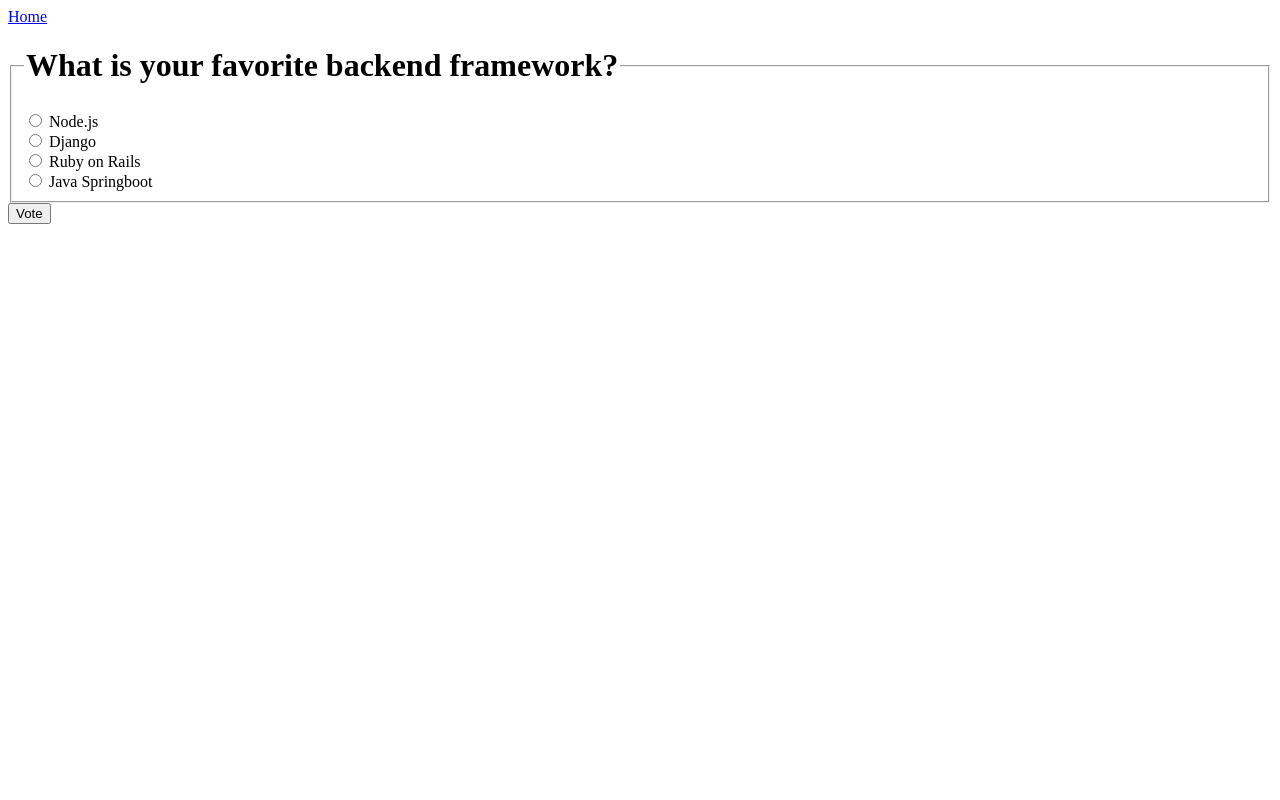
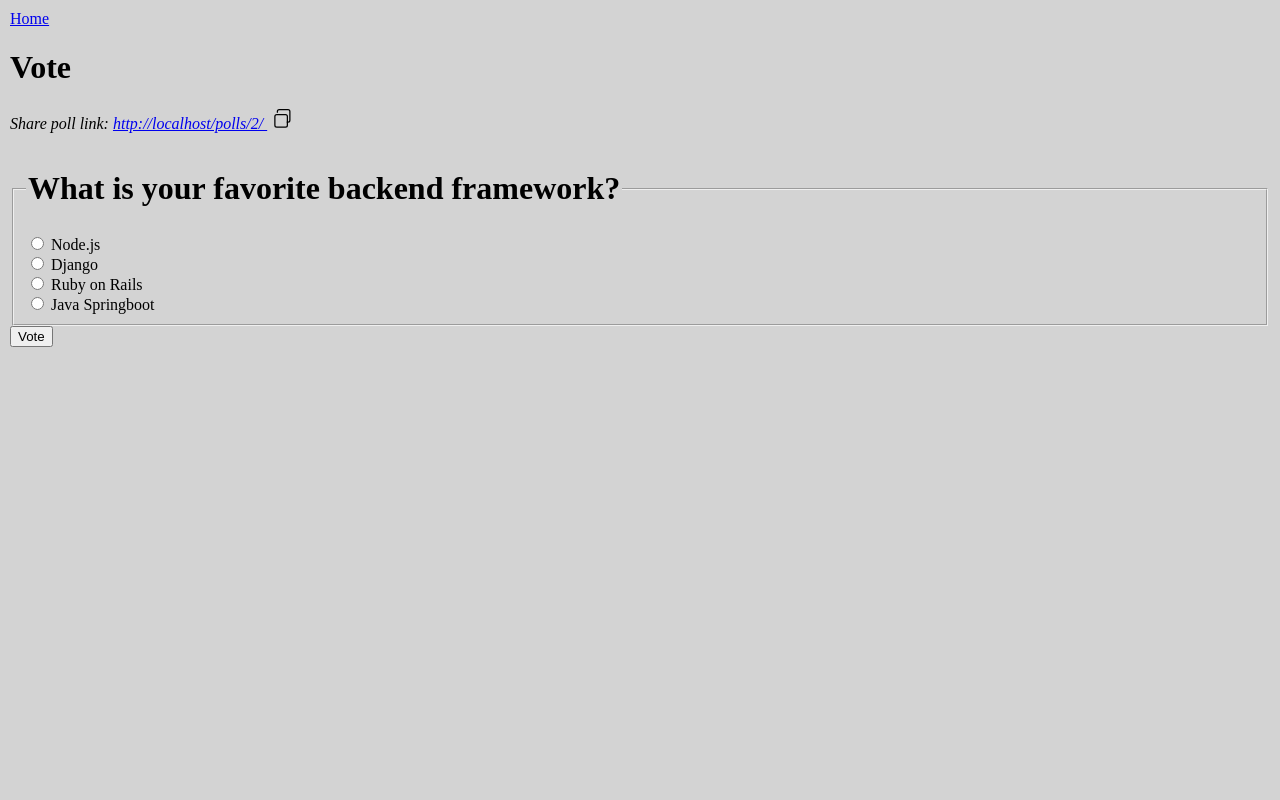
Before and after one commit to Daswanson22/django-web-app, a Django app: page /polls/2/ in a window 1280 px wide. Run offline with Django 5.2, Linux system fonts and the light colour scheme; data comes from the database, SQL or seed files in the repository; both versions use the stored data as it was after the commit.

Commit message:
Updated styling for polls and home page

```diff
--- a/mysite/settings.py
+++ b/mysite/settings.py
@@ -119,6 +119,11 @@ USE_TZ = True
 
 STATIC_URL = 'static/'
 
+STATICFILES_FINDERS = [
+    'django.contrib.staticfiles.finders.FileSystemFinder',
+    'django.contrib.staticfiles.finders.AppDirectoriesFinder',
+]
+
 # Default primary key field type
 # https://docs.djangoproject.com/en/5.1/ref/settings/#default-auto-field
 
--- /dev/null
+++ b/polls/static/polls/style.css
@@ -0,0 +1,53 @@
+body {
+    background-color: lightgray;
+    font-size: 16px;
+    margin: 0;
+    padding: 10px;
+}
+
+ul {
+    display: flex;
+    flex-direction: column;
+    list-style: none;
+    border: 1px solid black;
+}
+
+li {
+    display: flex;
+    justify-content: space-between;
+    align-items: center;
+    padding: 0 4px;
+    border-bottom: 1px solid black;
+}
+
+li:first-child {
+    font-weight: bold;
+}
+
+li a {
+    color: black;
+    text-decoration: none;
+}
+
+li a:hover {
+    color: purple;
+    text-decoration: underline;
+}
+
+li a:visited {
+    color: rgb(92, 91, 91);
+    text-decoration: none;
+}
+
+li:nth-child(odd) {
+    background-color: lightyellow;
+}
+
+li:nth-child(even) {
+    background-color: white;
+}
+
+p {
+    color: black;
+    font-style: italic;
+}
--- a/polls/templates/polls/detail.html
+++ b/polls/templates/polls/detail.html
@@ -1,5 +1,22 @@
+{% load static %}
+
+<link rel="stylesheet" href="{% static 'polls/style.css' %}?{% now 'U' %}">
+
 <a href="{% url 'polls:index' %}">Home</a>
 
+<h1>Vote</h1>
+<p>
+    <span>Share poll link: </span>
+    <a id="poll-link" href="{{ request.scheme }}://{{ request.get_host }}{% url 'polls:detail' question.id %}">
+        {{ request.scheme }}://{{ request.get_host }}{% url 'polls:detail' question.id %}
+    </a>
+    <button onclick="copyPollLink()" style="border: none; background: none; cursor: pointer;">
+        <svg xmlns="http://www.w3.org/2000/svg" width="20" height="20" fill="currentColor" viewBox="0 0 16 16">
+            <path d="M10 4a2 2 0 0 1 2 2v7a2 2 0 0 1-2 2H3a2 2 0 0 1-2-2V6a2 2 0 0 1 2-2h7zm-7 1a1 1 0 0 0-1 1v7a1 1 0 0 0 1 1h7a1 1 0 0 0 1-1V6a1 1 0 0 0-1-1H3z"/>
+            <path d="M5 0a2 2 0 0 0-2 2v1h1V2a1 1 0 0 1 1-1h7a1 1 0 0 1 1 1v7a1 1 0 0 1-1 1h-1v1h1a2 2 0 0 0 2-2V2a2 2 0 0 0-2-2H5z"/>
+        </svg>
+    </button>
+</p>
 <form action="{% url 'polls:vote' question.id %}" method="post">
     {% csrf_token %}
     <fieldset>
@@ -11,4 +28,15 @@
         {% endfor %}
     </fieldset>
     <input type="submit" value="Vote">
-    </form>
+</form>
+
+<script>
+    function copyPollLink() {
+        var pollLink = document.getElementById("poll-link").href;
+        navigator.clipboard.writeText(pollLink).then(function() {
+            alert("Poll link copied to clipboard!");
+        }).catch(function(err) {
+            console.error("Failed to copy: ", err);
+        });
+    }
+</script>
```
Also changed, not shown: marketing/static/marketing/style.css (added, +17 -0 lines), marketing/templates/marketing/index.html (+7 -2 lines), polls/static/polls/results.css (added, +40 -0 lines), polls/templates/polls/index.html (+15 -1 lines), polls/templates/polls/results.html (+7 -2 lines), db.sqlite3.
